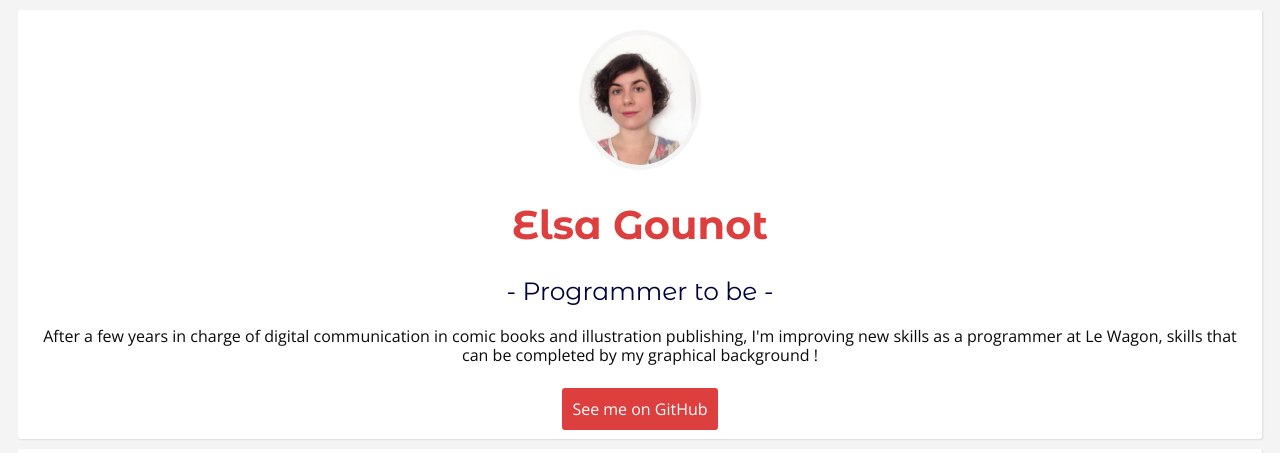
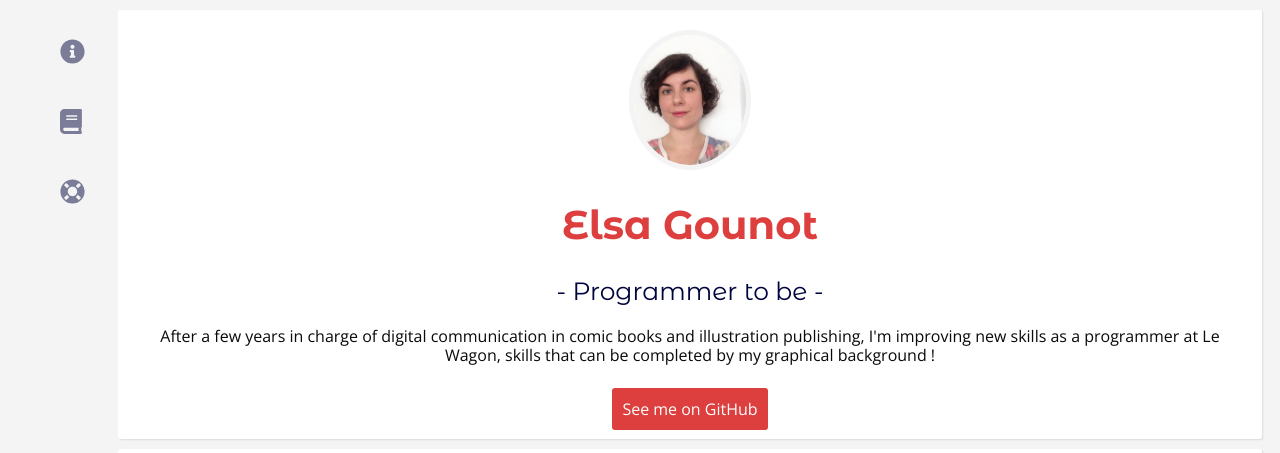
Before and after one commit to ElsaGt/profile, a plain HTML site: page index.html in a window 1280 px wide. Shown: the top 453 px of the page. Drawn offline with nearby package versions, Linux system fonts and the light colour scheme.

Commit message:
enhanced my profile with a fixed sidebar

```diff
--- a/index.html
+++ b/index.html
@@ -8,8 +8,16 @@
     <title>Basic infos</title>
   </head>
   <body>
+    <div id="sidebar">
+      <ul>
+        <li><a href="#summary"><i class="fa fa-info-circle"></i></a></li>
+        <li><a href="#comic_books"><i class="fas fa-book"></i></a></li>
+        <li><a href="#footer"><i class="fa fa-life-ring"></i></a></li>
+      </ul>
+    </div>
+    <div id="page-content">
       <div class="container">
-      <div class="card text-center">
+        <div class="card text-center" id="summary">
           <img src="images/elsagounot18.jpg" alt="Elsa Gounot" id="profil_pic">
           <h1>Elsa Gounot</h1>
           <h2>- Programmer to be -</h2>
@@ -30,7 +38,7 @@
             </li>
           </ul>
         </div>
-      <div class="card">
+        <div class="card" id="comic_books">
           <h2 class="text-center">My favorite comic books</h2>
           <table>
             <tbody>
@@ -64,10 +72,11 @@
             </tbody>
           </table>
         </div>
-      <div class="card text-center">
+        <div class="card text-center" id="footer">
           <h4>About this page</h4>
           <p>This page has been coded during <a href="https://lewagon.com/programm" target="_blank">FullStack program @LeWagon.</a></p>
         </div>
       </div>
+    </div>
   </body>
 </html>
--- a/style.css
+++ b/style.css
@@ -41,6 +41,35 @@ a {
 
 a:hover {
   opacity: 0.6;
+}
+
+#sidebar {
+/*  background-image: url(/images/fond4.jpg);*/
+  background-color: #F4F4F4;
+  opacity: 0.5;
+  position: fixed;
+  left: 0px;
+  top: 0px;
+  bottom: 0px;
+  width: 90px;
+}
+
+#sidebar > ul {
+  list-style-type: none;
+}
+
+#sidebar > ul > li {
+  display: inline-block;
+  padding: 20px;
+  font-size: 25px;
+}
+
+#sidebar > ul > li > a {
+  color: #00043C;
+}
+
+#page-content {
+  margin-left: 100px;
 }
 
 @media (max-width: 960px) {
```
Also changed, not shown: images/fond2.jpg (added), images/fond3.png (added), images/fond4.jpg (added). Lines whose indentation alone changed are shown as unchanged.
